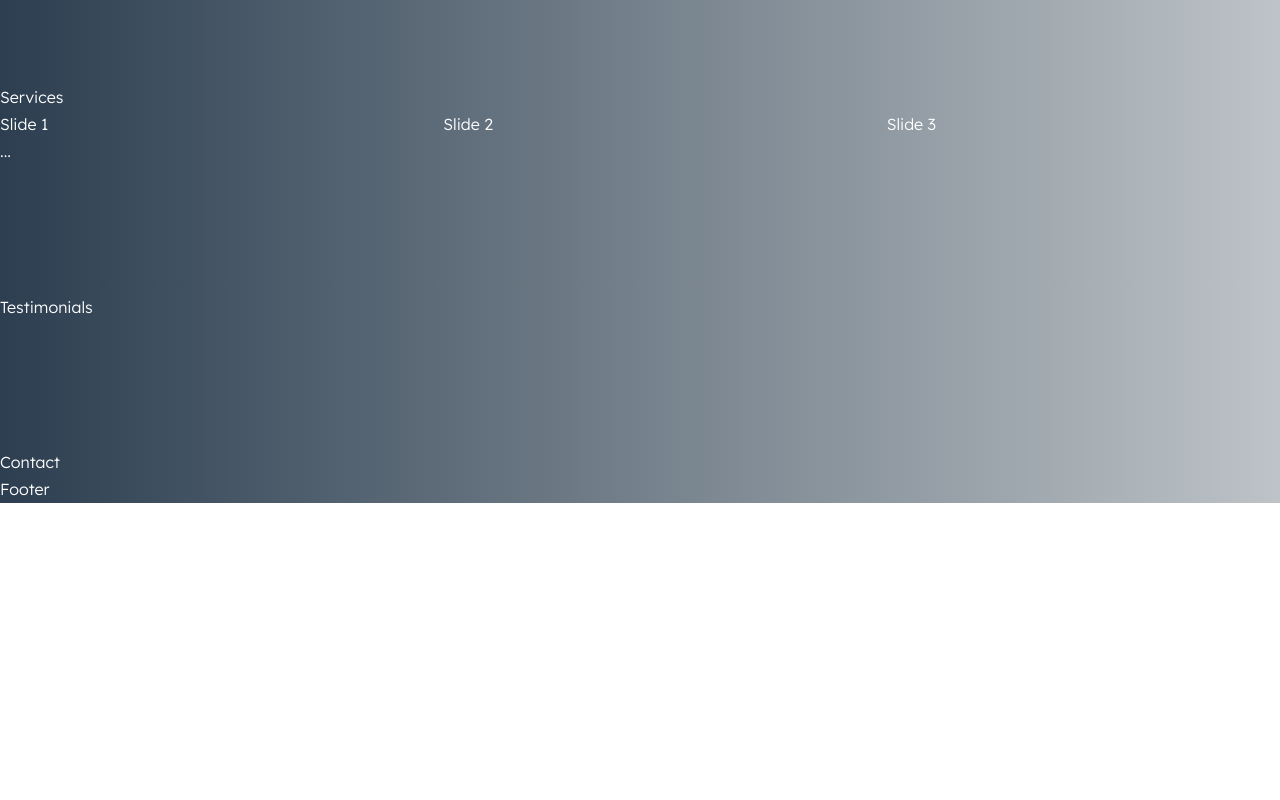
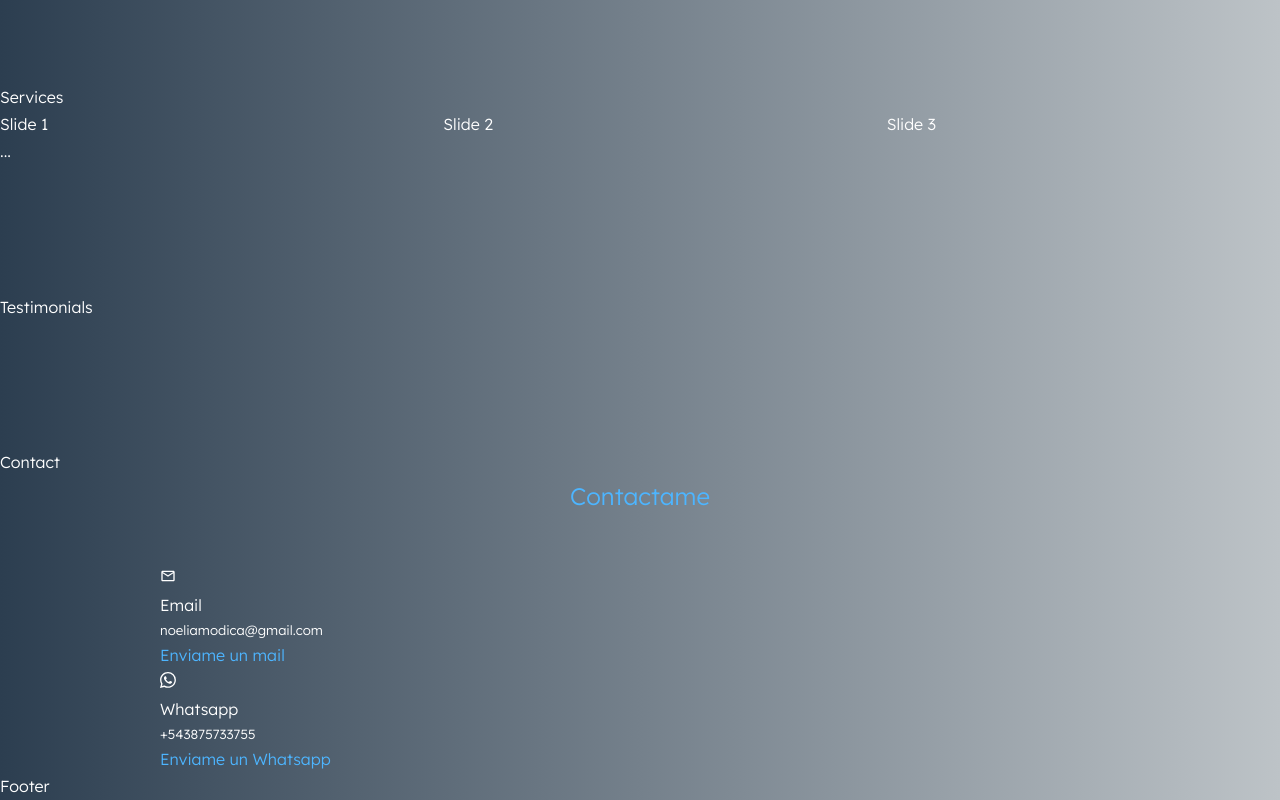
Before and after one commit to noeliamodica/React_ProyectoPortfolioPersonal-, a React (Create React App) app: page / in a window 1280 px wide. Shown: the part 2001-2801 px from the top of the page. Before the commit the page ends 2504 px from the top, so only its background shows below. Built offline with nearby package versions, Linux system fonts and the light colour scheme.

Commit message:
contact component

```diff
--- a/src/components/contact/Contact.js
+++ b/src/components/contact/Contact.js
@@ -1,9 +1,32 @@
 import React from 'react'
 import './Contact.css'
+import { MdOutlineEmail } from 'react-icons/md'
+import { BsWhatsapp } from 'react-icons/bs'
 
 const Contact = () => {
   return (
-    <section id='contact'> Contact </section>
+    <section id='contact'> Contact
+    <h2> Contactame </h2>
+    <div className='container contact_container'>
+      <div className='contact_options'>
+      <article className='contact_option'>
+        <MdOutlineEmail />
+        <h4> Email </h4>
+        <h5> noeliamodica@gmail.com </h5>
+        <a href='mailto:noeliamodica@gmail.com'> Enviame un mail </a>
+      </article>
+      <article className='contact_option'>
+        <BsWhatsapp />
+        <h4> Whatsapp </h4>
+        <h5> +543875733755 </h5>
+        <a href='https:/api.whatsapp.com/send?phone=+543875733755'> Enviame un Whatsapp </a>
+      </article>
+
+      </div>
+
+    </div>
+
+    </section>
   )
 }
 
```
